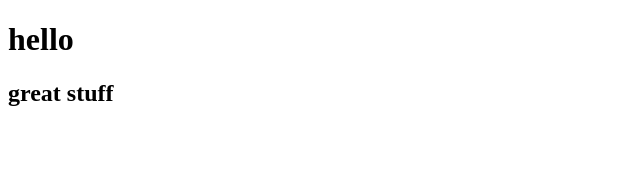
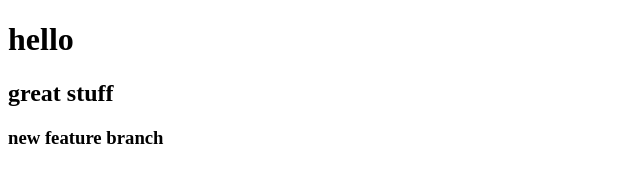
Before and after one commit to Izacktly/test-1, a plain HTML site: page index.html in a window 1280 px wide. Shown: the whole page, without its empty margins (0-640 px from the left). Drawn offline with Linux system fonts and the light colour scheme.

Commit message:
newfeature added

```diff
--- a/index.html
+++ b/index.html
@@ -8,6 +8,7 @@
 
 <h1>hello</h1>
 <h2>great stuff</h2>
+<h3>new feature branch</h3>
 
 </body>
 </html>
```
